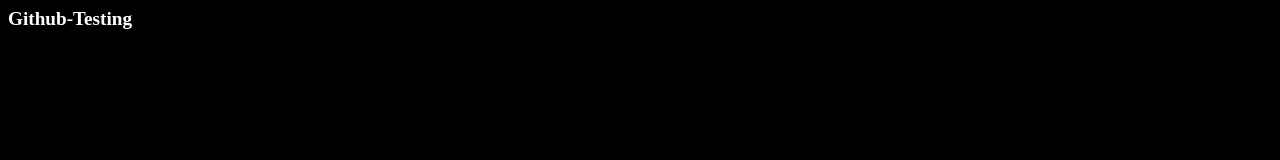
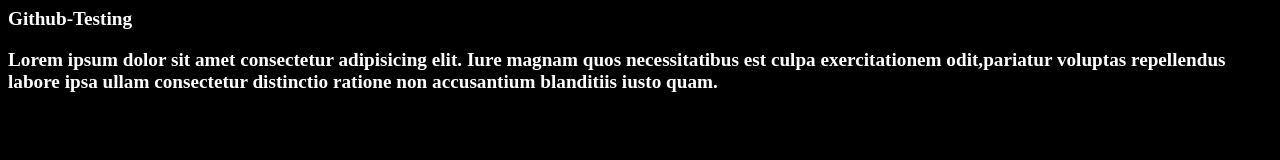
Before and after one commit to davepandit/Github-Testing, a plain HTML site: page index.html in a window 1280 px wide. Drawn offline with Linux system fonts and the light colour scheme.

Commit message:
sj did first commit in p tag

```diff
--- a/index.html
+++ b/index.html
@@ -8,6 +8,7 @@
 <body style="background-color: black; color: white; font-weight: bolder; font-size: larger;">
     <div>
         Github-Testing
+        <p> Lorem ipsum dolor sit amet consectetur adipisicing elit. Iure magnam quos necessitatibus est culpa exercitationem odit,pariatur voluptas repellendus labore ipsa ullam consectetur distinctio ratione non accusantium blanditiis iusto quam.</p>
     </div>
 </body>
 </html>
```
